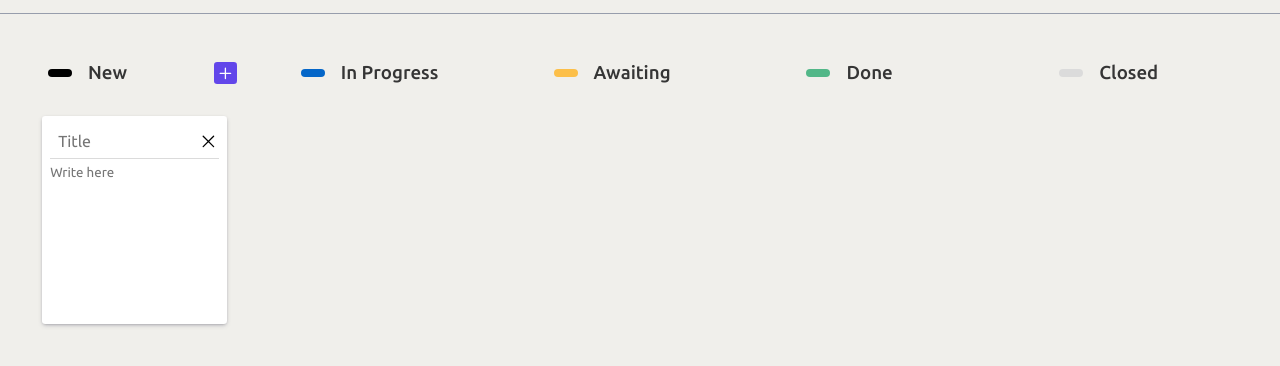
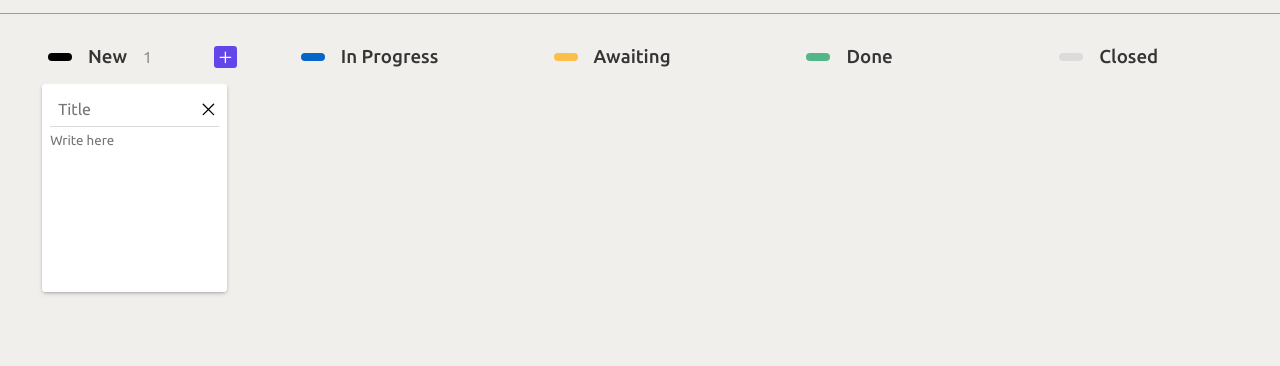
Before and after one commit to renansouza12/Request-Page, a website built with Vite: page index.html in a window 1280 px wide. Both pictures are taken after a click on the element 225 px from the left and 144 px from the top of the page. Shown: the part 72-438 px from the top of the page. Built offline with nearby package versions, Linux system fonts and the light colour scheme.

Commit message:
card count and scroll vertical to above 2 cards  added

```diff
--- a/index.html
+++ b/index.html
@@ -33,6 +33,7 @@
         <div class="request_title">
           <div class="bar bar_new"></div>
           <h3>New</h3>
+          <span class="number_card">0</span>
         </div>
         <div class="icon_add" title="add card">
           <svg xmlns="http://www.w3.org/2000/svg" fill="none" viewBox="0 0 24 24" stroke-width="1.5"
--- a/js/main.js
+++ b/js/main.js
@@ -32,7 +32,6 @@ function removeChangeTitle(e){
 // function to add the input value to the current title and clean the input
 function formNewTitle(e){
 
-
     const inputTitle = document.querySelector('.input_title');
 
     // validation in case  input is empty
@@ -45,16 +44,24 @@ function formNewTitle(e){
     e.preventDefault();
 }
 
-
+let countCard = 0;
 const btnAdd = document.querySelector('.icon_add');
-
-
 btnAdd.addEventListener('click', addCard);
 
 const  cardZone = document.querySelector('.cards');
+const numberCard = document.querySelector('.number_card');
+const cardContainer =  document.querySelector('.card_zone');
+
+function addCard(){
+    countCard++;
+
+    numberCard.innerHTML = countCard;
+
+    if(countCard >=3){
+        cardContainer.style.overflowY = 'scroll';
+    }
 
 
-function addCard(){
     cardZone.innerHTML += `
     <div class="card">
         <div class="card_header">
@@ -70,13 +77,20 @@ function addCard(){
   </div>
         `
 
+
     const btn_delets = document.querySelectorAll('.icon_remove');
 
     btn_delets.forEach(btn_delet => btn_delet.addEventListener('click', removeCard));
-
 
 }
 
 function removeCard(){
     this.parentNode.parentNode.remove();
+    countCard --;
+    numberCard.innerHTML = countCard;
+
+    if(countCard < 3){
+        cardContainer.style.overflowY = 'hidden';
+    }
+
 }
--- a/sass/main.scss
+++ b/sass/main.scss
@@ -45,7 +45,7 @@ body{
             padding: 1rem;
             position: absolute;
             left: 2%;
-            top: 15%;
+            top: 11%;
             animation: smoth 0.3s forwards;
 
             h3{
@@ -95,17 +95,18 @@ body{
     display: flex;
     gap: 1rem;
     padding: 1rem;
-    height: 100vh;
+    min-height: 100vh;
 
     .request_container{
         height: 35rem;
         width: 18rem;
+        position: relative;
 
         .request_title{
             display: flex;
             justify-content: space-between;
             align-items: center;
-            padding: 1rem ;
+            padding: 0.5rem 1rem;
 
             .request_title{
                 display: flex;
@@ -134,6 +135,10 @@ body{
                     color: base.$text;
                     font-weight: 500;
                 }
+                .number_card{
+                    opacity: 0.4;
+                    user-select: none;
+                }
 
             }
             .icon_add{
@@ -153,6 +158,8 @@ body{
         }
         .card_zone{
             height: 100%;
+            overflow: hidden;
+
 
             .cards{
                 display: flex;
@@ -169,6 +176,7 @@ body{
                     border-radius: 0.2rem;
                     padding: 0.5rem;
                     box-shadow: rgba(50, 50, 93, 0.25) 0px 2px 5px -1px, rgba(0, 0, 0, 0.3) 0px 1px 3px -1px;
+
 
                     .card_header{
                         display: flex;
@@ -202,10 +210,21 @@ body{
                         height: 80%;
 
                     }
+
+
                 }
             }
         }
+
+    }
+    .request_container::after{
+        position: absolute;
+            content: '';
+            width: 100%;
+            height: 1rem;
+            background-color: base.$backgroundColor;
+            filter: blur(5px);
+            bottom: -4rem;
     }
 
-
 }
```
Also changed, not shown: css/styles.css, 1 other file.
